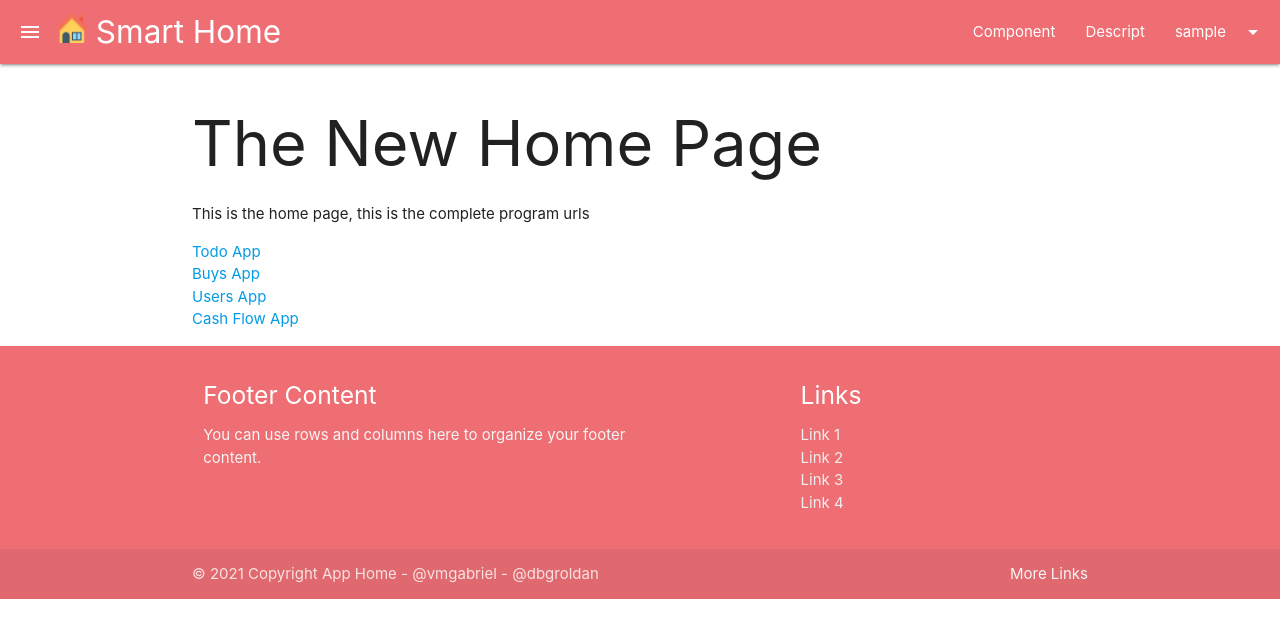
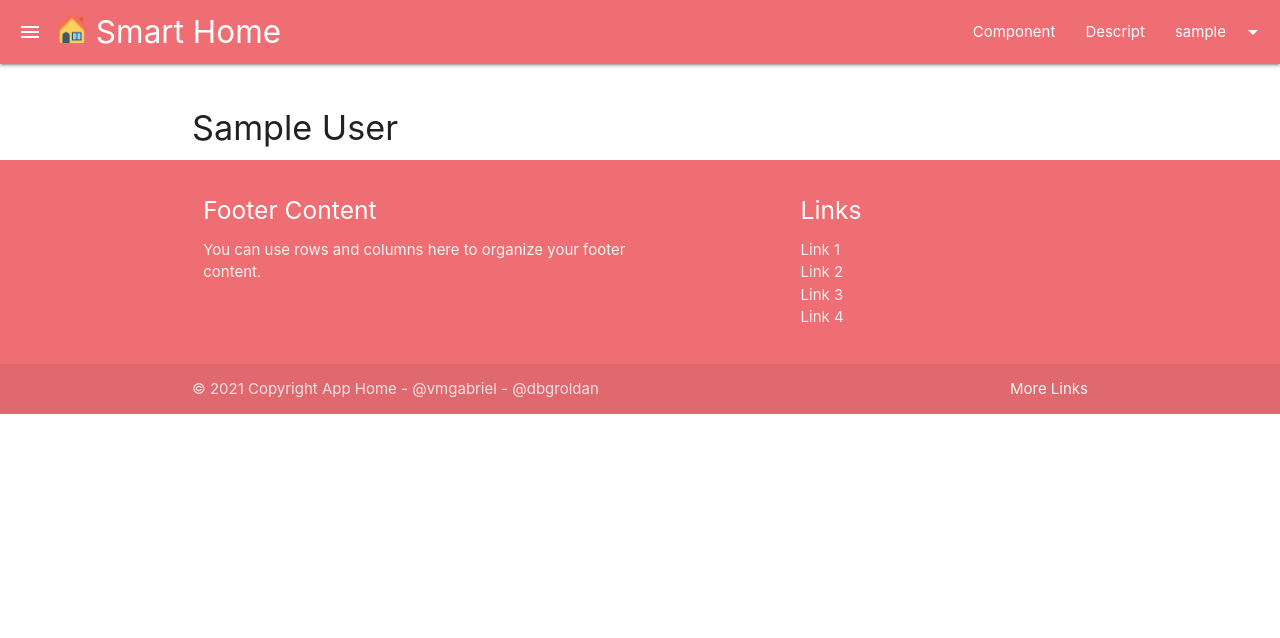
Before and after one commit to vmgabriel/todo-django, a Django app: page / in a window 1280 px wide. Shown: the top 638 px of the page. Run offline with Django 3.2, Linux system fonts and the light colour scheme; the visitor is signed in with stand-in values (Sample User, id 1).

Commit message:
feat: change url to sidebar

```diff
--- a/cash_flow/models.py
+++ b/cash_flow/models.py
@@ -51,7 +51,7 @@ class FlowMoney(models.Model):
         blank=True,
         null=True,
     )
-    date_flow = models.DateTimeField(auto_now_add=True, blank=True)
+    date_flow = models.DateTimeField(default=datetime.now, blank=True)
 
     enabled = models.BooleanField(default=True)
     created_at = models.DateTimeField(auto_now_add=True)
--- a/pages/templates/home.html
+++ b/pages/templates/home.html
@@ -3,14 +3,6 @@
 
 {% block container %}
     <div class="container" style="margin-top: 3em;">
-        <h1>The New Home Page</h1>
-        <p>This is the home page, this is the  complete program urls</p>
-
-        <ul>
-            <li><a href="{% url 'todos:boards' %}">Todo App</a></li>
-            <li><a href="{% url 'to_buy:home_buys' %}">Buys App</a></li>
-            <li><a href="{% url 'accounts:users' %}">Users App</a></li>
-            <li><a href="{%  url 'cash_flow:home_cash_flow' %}">Cash Flow App</a></li>
-        </ul>
+        <h4>{{ user.first_name }} {{ user.last_name }}</h4>
     </div>
 {% endblock container %}
--- a/pages/views.py
+++ b/pages/views.py
@@ -2,8 +2,15 @@
 
 # Libraries
 from django.views import generic
+from django.shortcuts import render
 
 
 class HomeView(generic.TemplateView):
     """The Main Page"""
     template_name = 'home.html'
+
+    def get(self, request):
+        args = {
+            "user": self.request.user,
+        }
+        return render(request, self.template_name, args)
--- a/templates/components/sidebar.html
+++ b/templates/components/sidebar.html
@@ -18,9 +18,11 @@
                 </a>
             </div>
         </li>
-    <li><a href="{% url 'todos:boards' %}"><i class="material-icons">cloud</i>Todo App</a></li>
-    <li><a href="{% url 'social:spotify-reproductor' %}"><i class="material-icons">cloud</i>Spotify Reproductor App</a></li>
-    <li><a class="subheader">My Profile</a></li>
+        <li><a href="{% url 'todos:boards' %}"><i class="material-icons">playlist_add_check</i>Todo App</a></li>
+        <li><a href="{% url 'to_buy:home_buys' %}"><i class="material-icons">kitchen</i>Buys App</a></li>
+        <li><a href="{% url 'accounts:users' %}"><i class="material-icons">group</i>Users App</a></li>
+        <li><a href="{%  url 'cash_flow:home_cash_flow' %}"><i class="material-icons">local_atm</i>Cash Flow App</a></li>
+        <li><a href="{% url 'social:spotify-reproductor' %}"><i class="material-icons">headset</i>Spotify Reproductor App</a></li>
         <li><a href="{% url 'accounts:profile-user' %}"><i class="material-icons">account_box</i>Profile</a></li>
         <li><a href="{% url 'logout' %}"><i class="material-icons">exit_to_app</i>Logout</a></li>
     {% else %}
```
Lines whose indentation alone changed are shown as unchanged.
